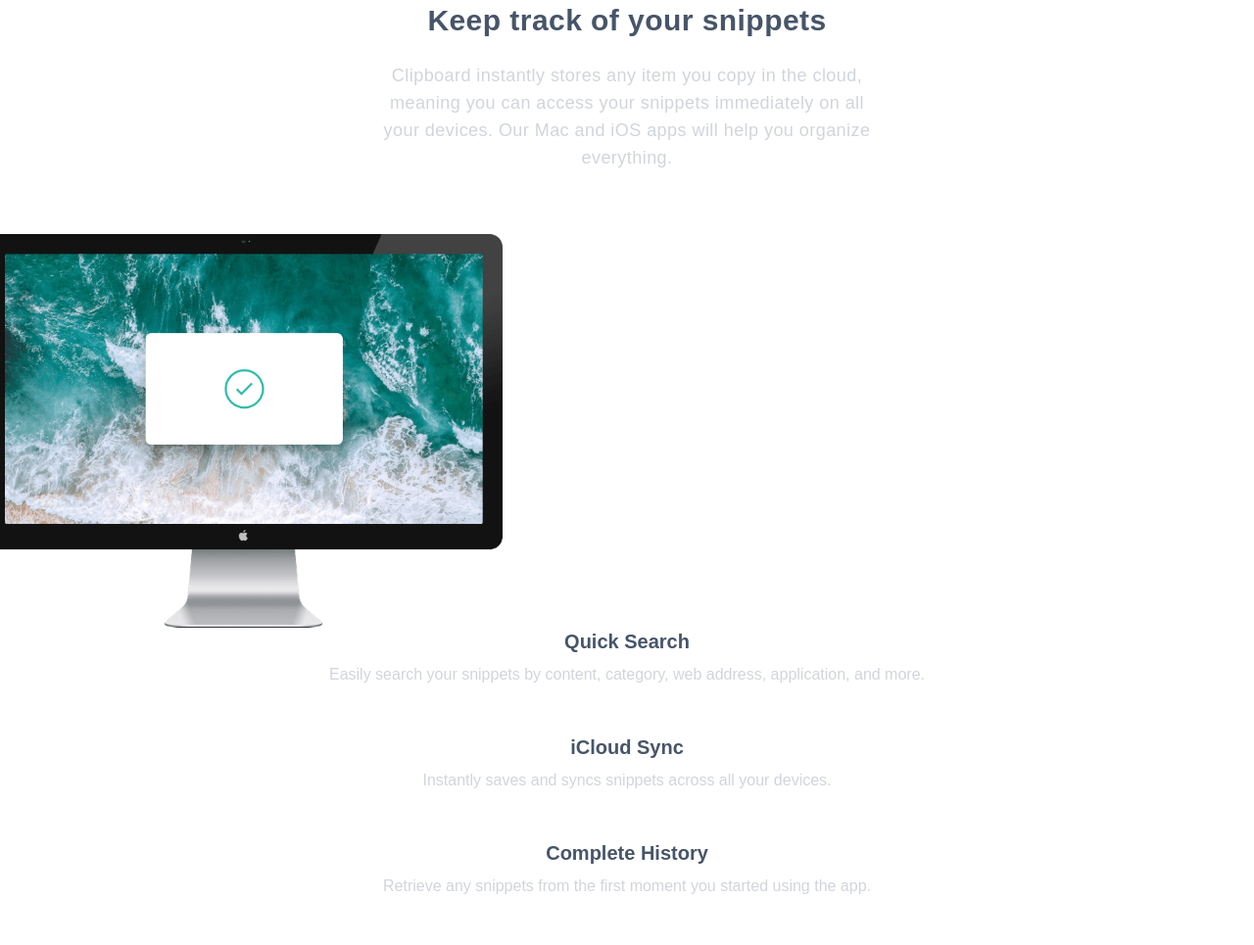
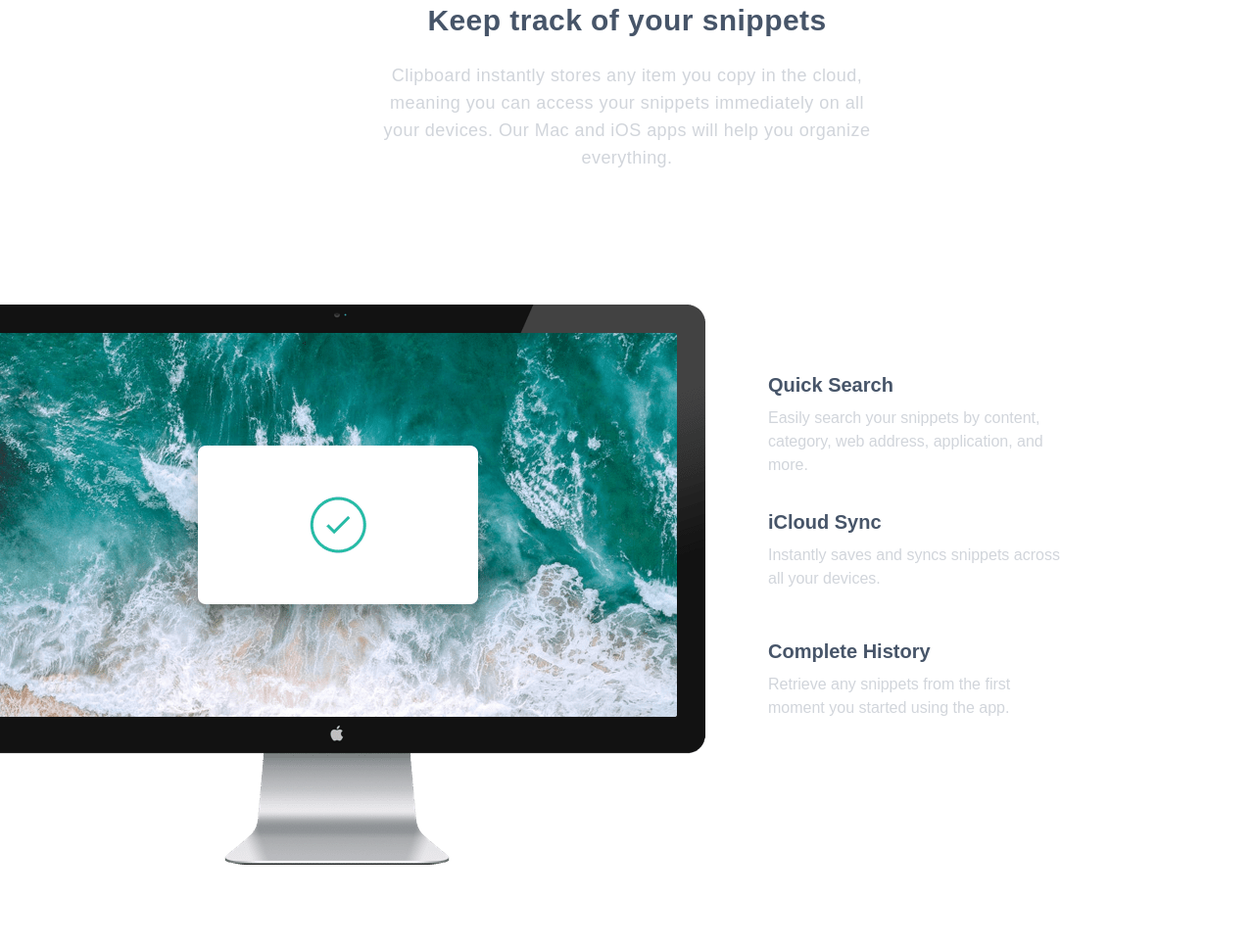
Before and after one commit to nono0420/tailwind-challenge-4, a plain HTML site: page index.html in a window 1280 px wide. Shown: the part 697-1662 px from the top of the page at 98% size. Drawn offline with nearby package versions, Linux system fonts and the light colour scheme; a web font is replaced by a local one.

Commit message:
add computer page

```diff
--- a/index.html
+++ b/index.html
@@ -44,10 +44,10 @@
       devices. Our Mac and iOS apps will help you organize everything.
     </main>
   </div>
-  <div class="flex flex-col justify-center items-center px-7 w-full h-[790px] lg:px-0">
-    <div class="lg:-ml-8 mt-16 bg-contain bg-no-repeat w-11/12 lg:w-screen h-screen" style="background-image: url(./images/image-computer.png)"></div>
-    <ul class="text-center text-3xl">
-      <li class="lg:text-xl flex flex-col text-slate-600 font-semibold mb-12">
+  <div class="flex flex-col justify-center items-center px-7 w-full h-[780px] lg:px-0 sm:flex-row">
+    <div class="lg:-ml-8 mt-16 bg-contain bg-no-repeat w-11/12 h-full lg:w-[60%] lg:h-[572px]" style="background-image: url(./images/image-computer.png)"></div>
+    <ul class="text-center text-3xl lg:text-left lg:pr-48 lg:pl-12 lg:w-[35%] grow">
+      <li class="lg:text-xl flex flex-col text-slate-600 font-semibold mb-8 sm:mt-8">
         Quick Search
         <span class="text-base text-gray-300 font-normal pt-2">
           Easily search your snippets by content, category, web address, application, and more.
```
